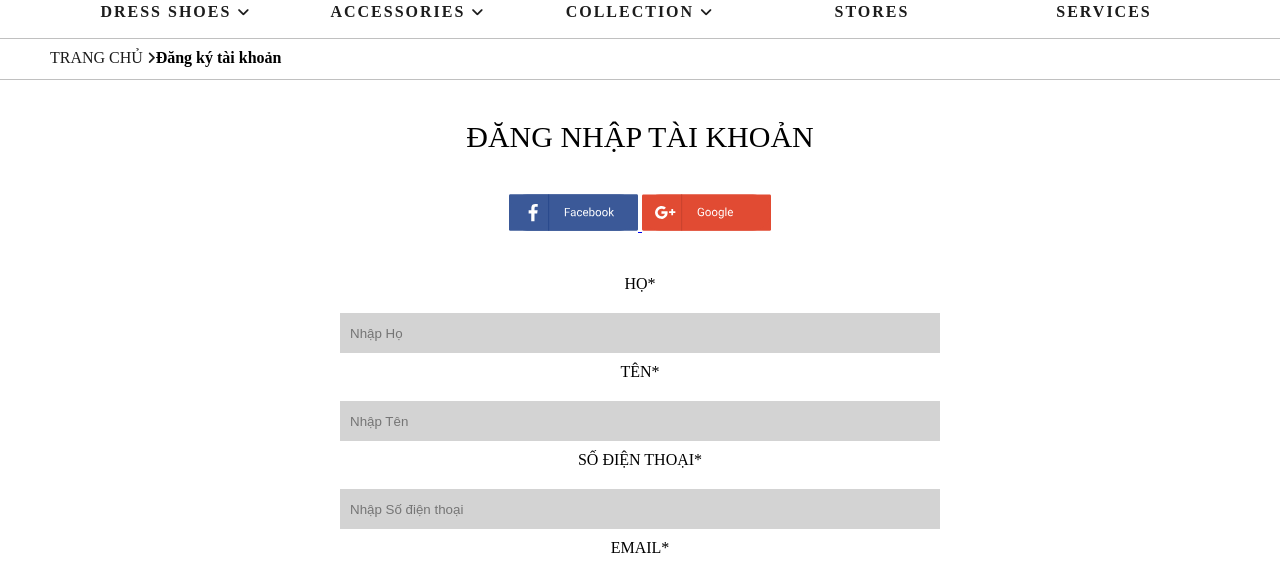
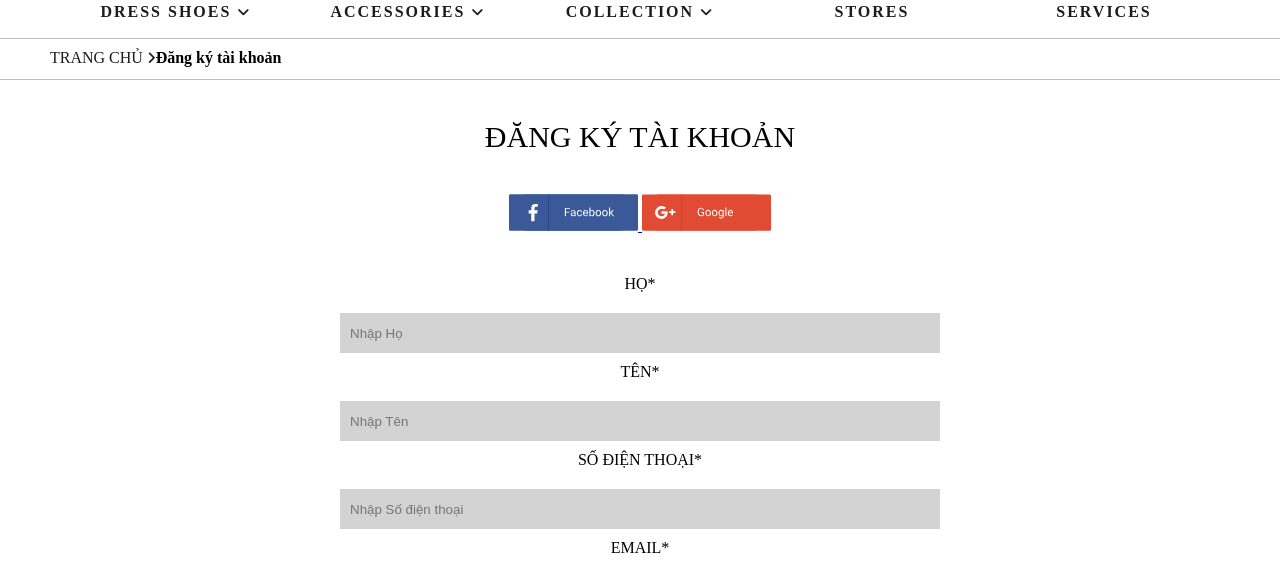
Before and after one commit to RonalTam/doan_web, a plain HTML site: page register.html in a window 1280 px wide. Shown: the part 183-757 px from the top of the page. Drawn offline with Linux system fonts and the light colour scheme.

Commit message:
fix error basic

```diff
--- a/register.html
+++ b/register.html
@@ -163,7 +163,7 @@
         <!-- end .status-bar -->
         <div class="container margin-top mrg-center">
             <div class="box">
-                <h1 style="font-size: 30px; font-weight: 500;">ĐĂNG NHẬP TÀI KHOẢN</h1>
+                <h1 style="font-size: 30px; font-weight: 500;">ĐĂNG KÝ TÀI KHOẢN</h1>
                 <div class="social-login margin-top">
                     <a href="#">
                         <img src="image/fb-btn.svg" alt="" width="129px" height="37px">
```
